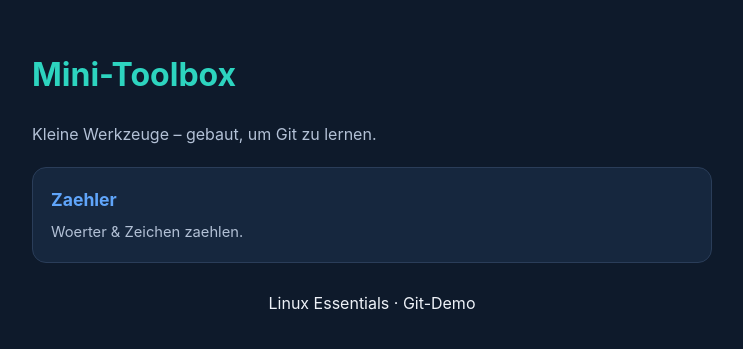
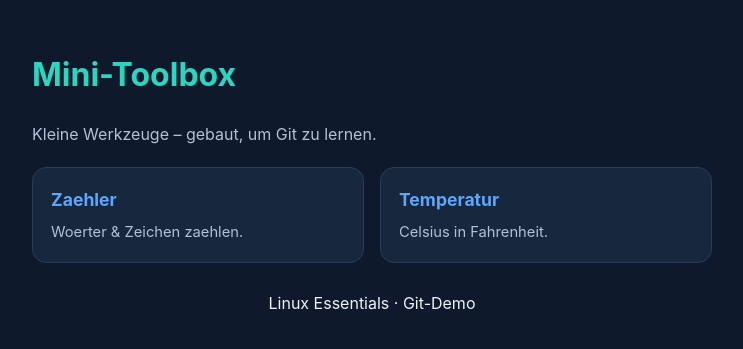
Before and after one commit to SeGaTeaching/flask_linux_essentials_project, a Flask app: page / in a window 1280 px wide. Shown: the part 64-413 px from the top of the page, without its empty margins (268-1011 px from the left). Run offline with Flask 3, Linux system fonts and the light colour scheme.

Commit message:
Neues Feature Temperatur hinzugefügt

```diff
--- a/app.py
+++ b/app.py
@@ -15,6 +15,17 @@ def zaehler():
         woerter = len(text.split())
     return render_template("zaehler.html", text=text, zeichen=zeichen, woerter=woerter)
 
+@app.route("/temperatur", methods=["GET", "POST"])
+def temperatur():
+    celsius = fahrenheit = None
+    if request.method == "POST":
+        try:
+            celsius = float(request.form.get("celsius", "").replace(",", "."))
+            fahrenheit = round(celsius * 9 / 5 + 32, 1)
+        except ValueError:
+            celsius = None
+    return render_template("temperatur.html", celsius=celsius, fahrenheit=fahrenheit)
+
 
 if __name__ == "__main__":
     app.run(debug=True)
--- a/templates/index.html
+++ b/templates/index.html
@@ -5,5 +5,7 @@
 <p class="lead">Kleine Werkzeuge &ndash; gebaut, um Git zu lernen.</p>
 <div class="cards">
   <a class="card" href="{{ url_for('zaehler') }}"><h2>Zaehler</h2><p>Woerter &amp; Zeichen zaehlen.</p></a>
+  <a class="card" href="{{ url_for('temperatur') }}"><h2>Temperatur</h2><p>Celsius in Fahrenheit.</p></a>
+
 </div>
 {% endblock %}
```
Also changed, not shown: templates/temperatur.html (added, +10 -0 lines).
